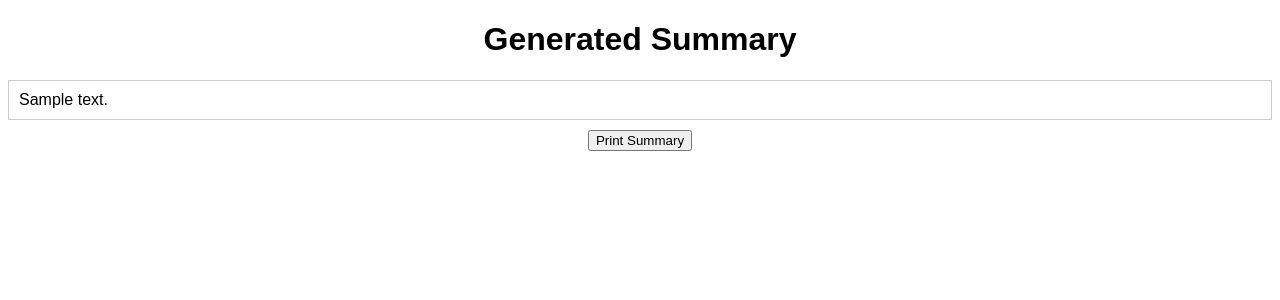
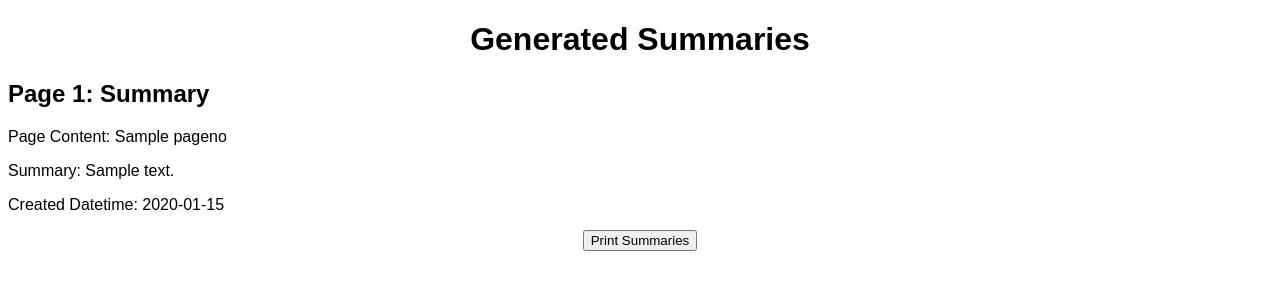
Before and after one commit to RajendraVechalapu/AIFlaskApp, a FastAPI app: template templates/result.html in a window 1280 px wide. Shown: the top 300 px of the page. Run offline with FastAPI, Linux system fonts and the light colour scheme; the template is opened without the code that fills it: most values are stand-ins (such as "Sample title", 1, 10 or a date in 2020).

Commit message:
sql db integration

```diff
--- a/main.py
+++ b/main.py
@@ -17,6 +17,7 @@ import spacy
 from model import *
 from tempfile import NamedTemporaryFile
 import uuid
+import pyodbc
 
 app = FastAPI()
 templates = Jinja2Templates(directory="templates")
@@ -25,43 +26,49 @@ max_tokens = 900
 min_tokens = 10
 folder_path = "generatedfiles"
 
+# Replace these values with your Azure SQL Database information
+server = 'rajsqlserver2024.database.windows.net'
+database = 'rajsqldatabase2024'
+username = 'raj'
+password = 'REMOVED_PASSWORD'
+driver = '{ODBC Driver 17 for SQL Server}'
 
-def write_summary_to_temp_file(summary: str):
-    os.makedirs(folder_path, exist_ok=True)
-    with NamedTemporaryFile(mode="w+", delete=False, suffix=".txt", prefix="summary_", dir=folder_path) as temp_file:
-        temp_file.write(summary)
-        return temp_file.name
+def get_connection():
+    return pyodbc.connect(f'DRIVER={driver};SERVER={server};DATABASE={database};UID={username};PWD={password}')
+
+def check_connectivity():
+    try:
+        connection = get_connection()
+        connection.close()
+        return True
+    except pyodbc.Error:
+        return False
 
 
-def generate_request_id():
-    return str(uuid.uuid4())
 
+def read_summaries_from_database(request_id: str):
+    connection = get_connection()
+    cursor = connection.cursor()
+    cursor.execute('SELECT PageNo, Summary, CreatedDateTime FROM tblSummary WHERE RequestID = ?', (request_id,))
+    rows = cursor.fetchall()
+    connection.close()
 
-def write_summary_to_file(request_id: str, summary: str):
-    file_name = f"summary_{request_id}.txt"
-    with open(os.path.join(folder_path, file_name), "w") as file:
-        file.write(summary)
-    return file_name
+    summaries = []
+    for row in rows:
+        PageNo, summary, createddatetime = row
+        summaries.append({"pageno": PageNo, "summary": summary, "createddatetime": createddatetime})
 
+    return summaries
 
-def read_summary_from_file(file_path: str):
-    try:
-        with open(file_path, "r", encoding="utf-8") as file:
-            return file.read()
-    except Exception as e:
-        print(f"Error reading summary from file: {str(e)}")
-        return None
+def delete_old_summaries():
+    connection = get_connection()
+    cursor = connection.cursor()
 
+    # Call the stored procedure to delete old summaries
+    cursor.execute("EXEC usp_DeleteOldSummaries")
 
-def delete_old_files(time_threshold_seconds: int = 300):
-    current_time = datetime.now()
-    for file_name in os.listdir(folder_path):
-        if file_name.startswith("summary_") and file_name.endswith(".txt"):
-            file_path = os.path.join(folder_path, file_name)
-            created_timestamp = datetime.fromtimestamp(os.path.getctime(file_path))
-            time_difference = current_time - created_timestamp
-            if time_difference.total_seconds() > time_threshold_seconds:
-                os.remove(file_path)
+    connection.commit()
+    connection.close()
 
 
 def process_text_and_display(piece_text, max_summary_length):
@@ -73,7 +80,6 @@ def process_text_and_display(piece_text, max_summary_length):
     sentences = [sentence.text.strip() for sentence in nlp(summary).sents]
 
     return sentences
-
 
 def add_slide(prs, title, sentences):
     slide_layout = prs.slide_layouts[5]
@@ -97,14 +103,12 @@ def add_slide(prs, title, sentences):
         p.font.size = Pt(15)
         content_frame.add_paragraph().space_after = Pt(5)
 
-
 def get_pptx_download_link(file_path):
     with open(file_path, 'rb') as f:
         pptx_data = f.read()
     encoded_pptx = base64.b64encode(pptx_data).decode()
     href = f'<a href="data:application/vnd.openxmlformats-officedocument.presentationml.presentation;base64,{encoded_pptx}" download="Text_Summary_Presentation.pptx">Download PowerPoint Presentation</a>'
     return href
-
 
 def extract_page_pdf_text(file_bytes):
     doc = fitz.open("pdf", file_bytes)
@@ -117,7 +121,6 @@ def extract_page_pdf_text(file_bytes):
     doc.close()
     return page_texts
 
-
 def extract_text_from_docx(file_bytes):
     doc = Document(BytesIO(file_bytes))
     text = ""
@@ -125,7 +128,6 @@ def extract_text_from_docx(file_bytes):
         text += paragraph.text + "\n"
 
     return text
-
 
 def get_html_content(url):
     try:
@@ -136,12 +138,25 @@ def get_html_content(url):
         print(f"Error retrieving HTML content from URL: {url}\nError: {str(e)}")
         return None
 
+# Update write_summary_to_database function
+def write_summary_to_database(request_id: str, page_num: int, page_content: str = None, summary: str = None):
+    connection = get_connection()
+    cursor = connection.cursor()
+
+    cursor.execute('''
+        EXEC usp_InsertSummaryData @RequestID=?, @PageNo=?, @PageContent=?, @Summary=?
+    ''', (request_id, page_num, page_content, summary))
+
+    connection.commit()
+    connection.close()
+
 
 @app.get('/')
 def index(request: Request):
     return templates.TemplateResponse("index.html", {"request": request})
 
-
+def generate_request_id():
+    return str(uuid.uuid4())
 @app.post('/generate_summary')
 async def generate_summary(
     request: Request,
@@ -152,38 +167,63 @@ async def generate_summary(
     request_id: str = Depends(generate_request_id),
 ):
     try:
-        if input_choice == "Upload File":
-            file_bytes = await uploaded_file.read()
-            file_extension = os.path.splitext(uploaded_file.filename)[-1].lower()
+        if check_connectivity():
+            delete_old_summaries()  # Delete old summaries before processing
 
-            if file_extension == ".pdf":
-                page_texts = extract_page_pdf_text(file_bytes)
+            if input_choice == "Upload File":
+                file_bytes = await uploaded_file.read()
+                file_extension = os.path.splitext(uploaded_file.filename)[-1].lower()
 
-                summary_file_path = write_summary_to_temp_file("")  # Create an empty temporary file
+                if file_extension == ".pdf":
+                    page_texts = extract_page_pdf_text(file_bytes)
 
-                with open(summary_file_path, "a", encoding="utf-8") as file:
                     for page_num, page_text in enumerate(page_texts, start=1):
                         nested_sentences = create_nested_sentences(page_text, token_max_length=900)
+                        summary = ""
 
                         for idx, nested in enumerate(nested_sentences):
                             concatenated_text = " ".join(nested)
                             sentences = process_text_and_display(concatenated_text, max_summary_length)
 
                             for i, sentence in enumerate(sentences, start=1):
-                                file.write(f"  {i}. {sentence}\n")
+                                summary += f"  {i}. {sentence} <br>"
 
-                summary_content = read_summary_from_file(summary_file_path)
+                        write_summary_to_database(request_id,page_num, page_text, summary)
 
-                if summary_content is not None:
-                    return templates.TemplateResponse(
-                        "result.html", {"request": request, "summary_content": summary_content, "success_message": "Content processed successfully"}
-                    )
+                elif file_extension == ".docx":
+                    page_text = extract_text_from_docx(file_bytes)
+                    nested_sentences = create_nested_sentences(page_text, token_max_length=max_tokens)
+                    summary = ""
 
-                    # Use the summary_file_path as needed
+                    for idx, nested in enumerate(nested_sentences):
+                        concatenated_text = " ".join(nested)
+                        sentences = process_text_and_display(concatenated_text, max_summary_length)
 
-            elif file_extension == ".docx":
-                page_text = extract_text_from_docx(file_bytes)
-                nested_sentences = create_nested_sentences(page_text, token_max_length=max_tokens)
+                        for i, sentence in enumerate(sentences, start=1):
+                            summary += f"{i}. {sentence}\n"
+
+                elif file_extension == ".txt":
+                    file_encoding = chardet.detect(file_bytes)['encoding'] or 'utf-8'
+
+                    text = file_bytes.decode(file_encoding)
+                    nested_sentences = create_nested_sentences(text, token_max_length=max_tokens)
+                    summary = ""
+
+                    for idx, nested in enumerate(nested_sentences):
+                        concatenated_text = " ".join(nested)
+                        sentences = process_text_and_display(concatenated_text, max_summary_length)
+
+                        for i, sentence in enumerate(sentences, start=1):
+                            summary += f"{i}. {sentence}\n"
+
+                else:
+                    raise ValueError("Unsupported file format")
+
+                # Write summary to database
+                #write_summary_to_database(request_id, "", summary)
+
+            elif input_choice == "Paste Text":
+                nested_sentences = create_nested_sentences(pasted_text, token_max_length=max_tokens)
                 summary = ""
 
                 for idx, nested in enumerate(nested_sentences):
@@ -191,79 +231,24 @@ async def generate_summary(
                     sentences = process_text_and_display(concatenated_text, max_summary_length)
 
                     for i, sentence in enumerate(sentences, start=1):
-                        summary += f"{i}. {sentence}\n"
+                        summary += f"  {i}. {sentence}\n"
 
-                summary_file_path = write_summary_to_temp_file(summary)
+                # Write summary to database
+                #write_summary_to_database(request_id, "", summary)
 
-                summary_content = read_summary_from_file(summary_file_path)
+            # Retrieve summary from database
+            # Retrieve summaries from the database
+            summaries = read_summaries_from_database(request_id)
 
-                if summary_content is not None:
-                    return templates.TemplateResponse(
-                        "result.html", {"request": request, "summary_content": summary_content, "success_message": "Content processed successfully"}
-                    )
-                else:
-                    error_message = "Error reading summary from file."
-                    return templates.TemplateResponse(
-                        "result.html", {"request": request, "error_message": error_message}
-                    )
-
-                # Use the summary_file_path as needed
-
-            elif file_extension == ".txt":
-                file_encoding = chardet.detect(file_bytes)['encoding'] or 'utf-8'
-
-                text = file_bytes.decode(file_encoding)
-                nested_sentences = create_nested_sentences(text, token_max_length=max_tokens)
-                summary = ""
-
-                for idx, nested in enumerate(nested_sentences):
-                    concatenated_text = " ".join(nested)
-                    sentences = process_text_and_display(concatenated_text, max_summary_length)
-
-                    for i, sentence in enumerate(sentences, start=1):
-                        summary += f"{i}. {sentence}\n"
-
-                summary_file_path = write_summary_to_temp_file(summary)
-
-                summary_content = read_summary_from_file(summary_file_path)
-
-                if summary_content is not None:
-                    return templates.TemplateResponse(
-                        "result.html", {"request": request, "summary_content": summary_content, "success_message": "Content processed successfully"}
-                    )
-                else:
-                    error_message = "Error reading summary from file."
-                    return templates.TemplateResponse(
-                        "result.html", {"request": request, "error_message": error_message}
-                    )
-                # Use the summary_file_path as needed
-
-        elif input_choice == "Paste Text":
-            nested_sentences = create_nested_sentences(pasted_text, token_max_length=max_tokens)
-            summary = ""
-
-            for idx, nested in enumerate(nested_sentences):
-                concatenated_text = " ".join(nested)
-                sentences = process_text_and_display(concatenated_text, max_summary_length)
-
-                for i, sentence in enumerate(sentences, start=1):
-                    summary += f"  {i}. {sentence}\n"
-
-            summary_file_path = write_summary_to_temp_file(summary)
-            # Use the summary_file_path as needed
-            # Inside the generate_summary function
-            summary_content = read_summary_from_file(summary_file_path)
-
-            if summary_content is not None:
+            if summaries:
                 return templates.TemplateResponse(
-                    "result.html", {"request": request, "summary_content": summary_content, "success_message": "Content processed successfully"}
+                    "result.html", {"request": request, "summaries": summaries, "success_message": "Content processed successfully"}
                 )
             else:
-                error_message = "Error reading summary from file."
+                error_message = "No summaries found for the given request ID."
                 return templates.TemplateResponse(
                     "result.html", {"request": request, "error_message": error_message}
                 )
-
 
     except Exception as e:
         error_message = f"Error: {str(e)}"
--- a/templates/result.html
+++ b/templates/result.html
@@ -26,13 +26,26 @@
             margin-left: auto;
             margin-right: auto;
         }
+
+        .error-message {
+            color: red;
+            text-align: center;
+            margin-top: 20px;
+        }
     </style>
 </head>
 <body>
-    <h1>Generated Summary</h1>
-    <div class="scrollable-container">
-        {{ summary_content | safe }}
+    <h1>Generated Summaries</h1>
+
+    {% for summary in summaries %}
+    <div class="summary-container">
+        <h2>Page {{ loop.index }}: Summary</h2>
+        <p>Page Content: {{ summary.pageno | safe }}</p>
+        <p>Summary: {{ summary.summary | safe }}</p>
+        <p>Created Datetime: {{ summary.createddatetime }}</p>
     </div>
-    <button onclick="window.print()">Print Summary</button>
+    {% endfor %}
+
+    <button onclick="window.print()">Print Summaries</button>
 </body>
 </html>
```
